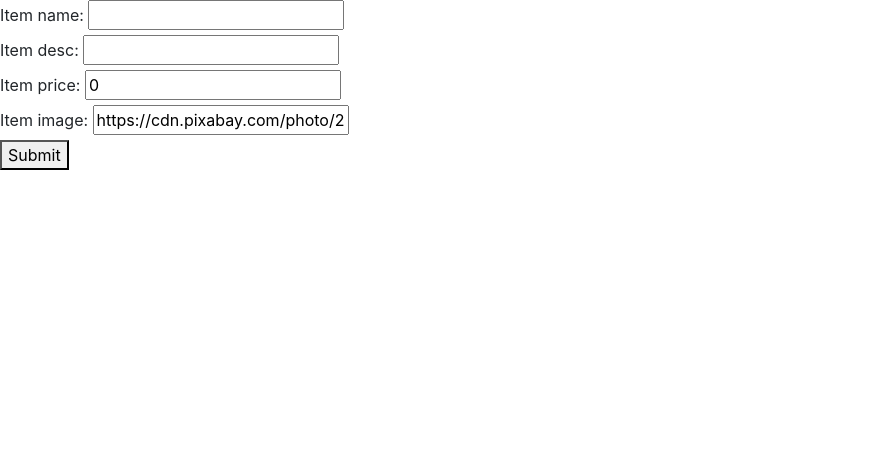
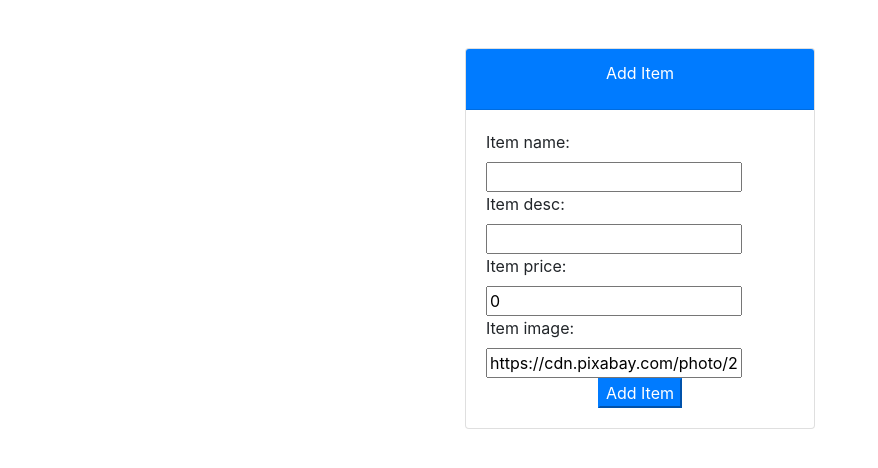
Before and after one commit to DS-Vijayapala/Food-Menu-App, a Django app: page /food/add in a window 1280 px wide. Shown: the part 72-540 px from the top of the page, without its empty margins (0-878 px from the left). Run offline with Django 5.2, Linux system fonts and the light colour scheme; some libraries are stand-ins or nearby versions.

Commit message:
Design Touchup: Add Item Page

```diff
--- a/Food/templates/food/item-form.html
+++ b/Food/templates/food/item-form.html
@@ -1,12 +1,44 @@
-{% extends 'food/base.html' %}
+{% extends 'Food/base.html' %}
+
 {% block body %}
 
-<form method="post">
+<div class="container mt-5">
 
-    {% csrf_token %}
-    {{ form}}
-    <button type="submit">Submit</button>
+    <div class="row">
 
-</form>
+        <div class="col-md-4 offset-md-4">
+
+            <div class="card">
+
+                <div class="card-header bg-primary text-white">
+
+                    <div class="card-title text-center">
+                        Add Item
+                    </div>
+
+                </div>
+
+                <div class="card-body">
+
+                    <form method="post">
+
+                        {% csrf_token %}
+                        {{ form}}
+
+                        <div class="text-center">
+                            <button class="btn-primary" type="submit">Add Item</button>
+                        </div>
+                    </form>
+
+                </div>
+
+            </div>
+
+        </div>
+
+
+    </div>
+
+</div>
 
 {% endblock %}
```
Also changed, not shown: db.sqlite3.
